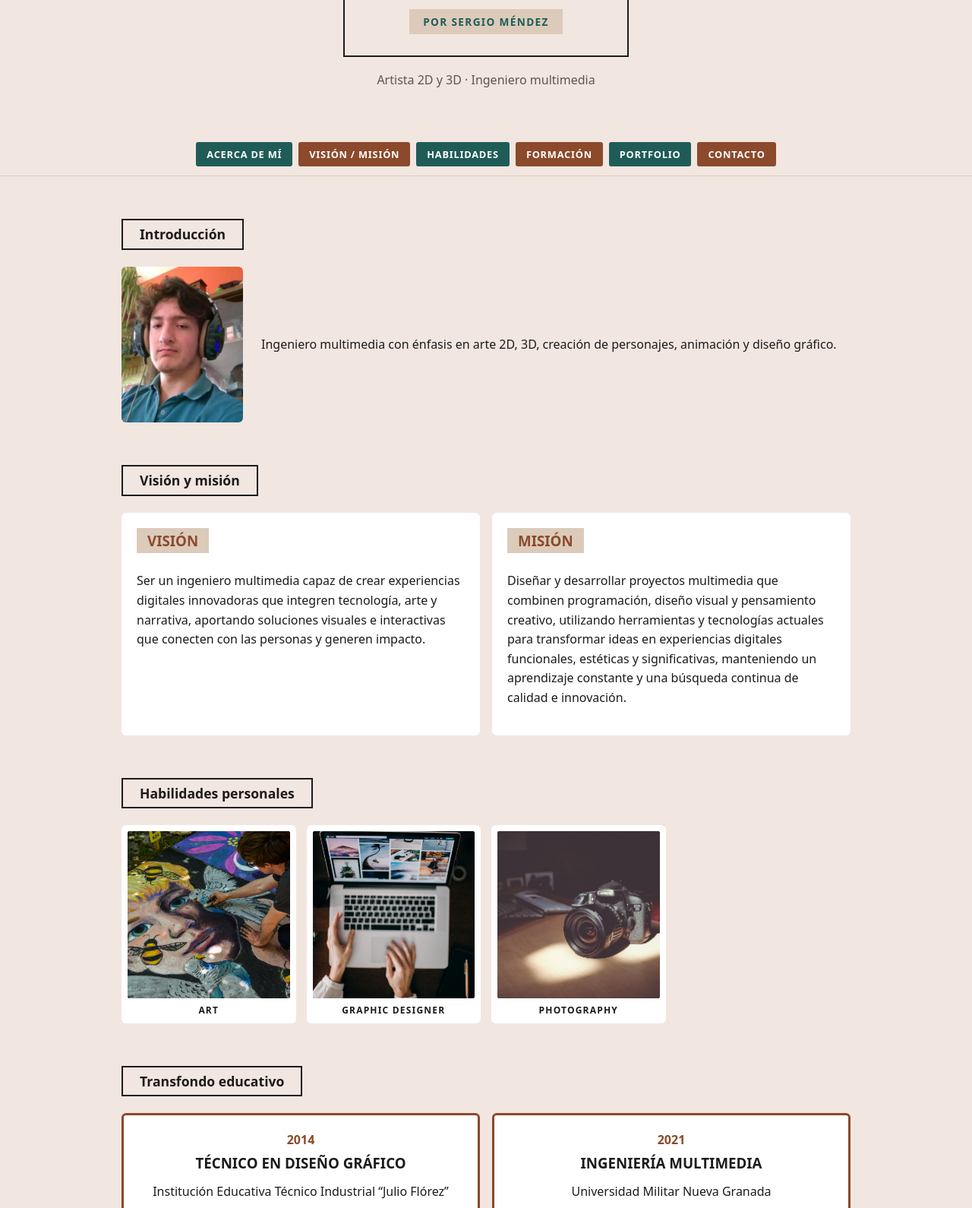
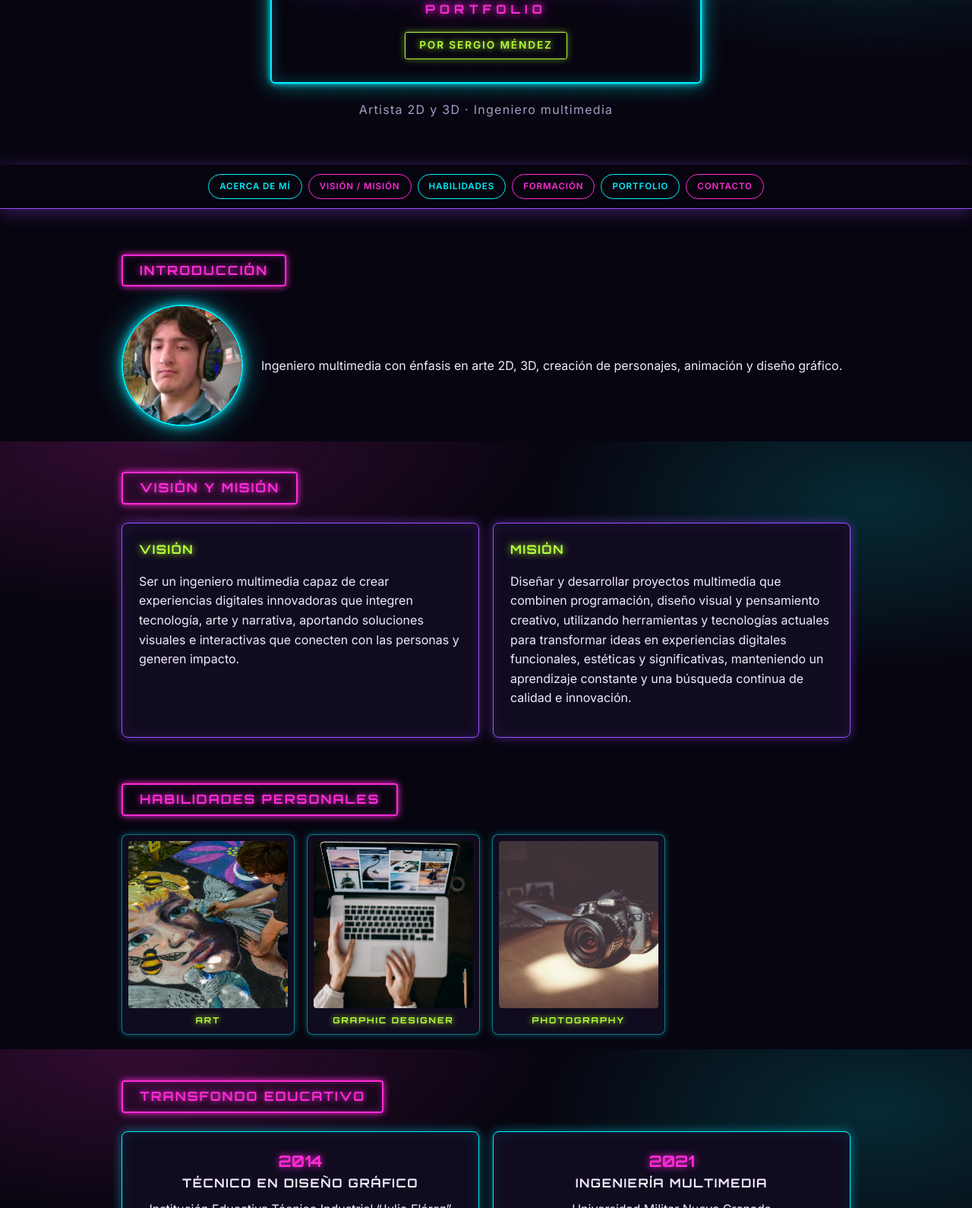
Before and after one commit to Chechochacon/Portafolio-SAM, a plain HTML site: page index.html in a window 1280 px wide. Shown: the part 219-1809 px from the top of the page at 76% size. Drawn offline with Linux system fonts and the light colour scheme.

Commit message:
Add files via upload

```diff
--- a/index.html
+++ b/index.html
@@ -5,47 +5,63 @@
 <meta name="viewport" content="width=device-width, initial-scale=1, viewport-fit=cover">
 <title>Sergio Méndez · Creative Portfolio</title>
 <meta name="description" content="Artista 2D y 3D, ingeniero multimedia. Diseño de personajes, fotografía, modelado 3D, diseño de marca y marketing.">
+<link rel="preconnect" href="https://fonts.googleapis.com"><link rel="preconnect" href="https://fonts.gstatic.com" crossorigin>
+<link href="https://fonts.googleapis.com/css2?family=Orbitron:wght@500;700;900&family=Inter:wght@400;600&display=swap" rel="stylesheet">
 <style>
-:root{--bg:#f2e6e1;--card:#ffffff;--sand:#dccbbb;--ink:#1c1b1a;--brown:#8b4a2b;--teal:#1f5c57;--muted:#5d554f}
-@media (prefers-color-scheme:dark){:root{--bg:#1b1715;--card:#26201d;--sand:#3a2f29;--ink:#f3e9e4;--brown:#e0996f;--teal:#6fc0b6;--muted:#b6aaa2}}
+:root{color-scheme:dark;--bg:#07050f;--card:#100b1f;--ink:#f1eaff;--muted:#a79bc7;--pink:#ff2bd6;--cyan:#00f0ff;--violet:#9d4dff;--lime:#b6ff3b}
 *{box-sizing:border-box}
 html{scroll-behavior:smooth}
-body{margin:0;background:var(--bg);color:var(--ink);font-family:system-ui,-apple-system,"Segoe UI",Roboto,sans-serif;line-height:1.6}
+body{margin:0;color:var(--ink);font-family:Inter,system-ui,-apple-system,"Segoe UI",sans-serif;line-height:1.6;
+background:radial-gradient(60% 40% at 15% 0%,rgba(255,43,214,.18),transparent 70%),radial-gradient(50% 40% at 90% 10%,rgba(0,240,255,.16),transparent 70%),var(--bg);background-attachment:fixed}
+body::before{content:"";position:fixed;inset:0;pointer-events:none;z-index:0;opacity:.35;
+background-image:linear-gradient(rgba(157,77,255,.18) 1px,transparent 1px),linear-gradient(90deg,rgba(157,77,255,.18) 1px,transparent 1px);background-size:44px 44px;
+-webkit-mask-image:linear-gradient(#000,transparent 70%);mask-image:linear-gradient(#000,transparent 70%)}
+header,nav,main,footer{position:relative;z-index:1}
 a{color:inherit}
-header{text-align:center;padding:72px 20px 40px}
-.frame{display:inline-block;border:2px solid var(--ink);padding:28px 48px;background:transparent}
-h1{margin:0;font-size:clamp(2rem,6vw,3.4rem);letter-spacing:.08em;font-weight:500}
-.sub{color:var(--brown);font-weight:700;letter-spacing:.2em;margin:.2em 0 .8em}
-.by{display:inline-block;background:var(--sand);color:var(--teal);font-weight:700;padding:6px 18px;font-size:.85rem;letter-spacing:.1em}
-.role{margin-top:18px;color:var(--muted)}
-nav{position:sticky;top:0;background:var(--bg);display:flex;flex-wrap:wrap;gap:8px;justify-content:center;padding:12px;border-bottom:1px solid var(--sand);z-index:5}
-nav a{text-decoration:none;font-size:.8rem;font-weight:700;letter-spacing:.06em;background:var(--teal);color:#fff;padding:6px 14px;border-radius:3px}
-nav a:nth-child(even){background:var(--brown)}
+header{text-align:center;padding:80px 20px 44px}
+.frame{display:inline-block;padding:30px 54px;border:2px solid var(--cyan);border-radius:6px;
+box-shadow:0 0 8px var(--cyan),0 0 28px rgba(0,240,255,.55),inset 0 0 18px rgba(0,240,255,.25)}
+h1{margin:0;font-family:Orbitron,Inter,sans-serif;font-weight:900;font-size:clamp(2.2rem,8vw,4rem);letter-spacing:.14em;color:#fff;
+text-shadow:0 0 6px #fff,0 0 14px var(--cyan),0 0 32px var(--cyan),0 0 60px var(--violet);animation:flicker 6s infinite}
+.sub{font-family:Orbitron,sans-serif;font-weight:700;letter-spacing:.38em;margin:.3em 0 1em;color:var(--pink);text-shadow:0 0 8px var(--pink),0 0 24px var(--pink)}
+.by{display:inline-block;color:var(--lime);font-weight:600;padding:6px 18px;font-size:.85rem;letter-spacing:.14em;border:1px solid var(--lime);border-radius:3px;text-shadow:0 0 8px var(--lime);box-shadow:0 0 10px rgba(182,255,59,.45)}
+.role{margin-top:22px;color:var(--muted);letter-spacing:.08em}
+nav{position:sticky;top:0;background:rgba(7,5,15,.82);-webkit-backdrop-filter:blur(8px);backdrop-filter:blur(8px);display:flex;flex-wrap:wrap;gap:8px;justify-content:center;padding:12px;border-bottom:1px solid var(--violet);box-shadow:0 4px 24px rgba(157,77,255,.35);z-index:5}
+nav a{text-decoration:none;font-size:.72rem;font-weight:600;letter-spacing:.08em;color:var(--cyan);padding:6px 14px;border:1px solid var(--cyan);border-radius:999px;transition:.2s}
+nav a:nth-child(even){color:var(--pink);border-color:var(--pink)}
+nav a:hover{background:var(--cyan);color:#07050f;box-shadow:0 0 18px var(--cyan)}
+nav a:nth-child(even):hover{background:var(--pink);box-shadow:0 0 18px var(--pink)}
 main{max-width:1000px;margin:0 auto;padding:0 20px 60px}
-section{padding-top:56px}
-h2{display:inline-block;border:2px solid var(--ink);padding:4px 22px;font-size:1.1rem;margin:0 0 22px;background:var(--bg)}
+section{padding-top:60px}
+h2{display:inline-block;font-family:Orbitron,sans-serif;font-size:1.05rem;letter-spacing:.12em;text-transform:uppercase;margin:0 0 24px;padding:6px 22px;color:var(--pink);border:2px solid var(--pink);border-radius:4px;text-shadow:0 0 8px var(--pink);box-shadow:0 0 10px var(--pink),inset 0 0 10px rgba(255,43,214,.3)}
+h3{font-family:Orbitron,sans-serif;letter-spacing:.1em;color:var(--cyan);text-shadow:0 0 10px var(--cyan);font-size:1rem}
 .about{display:grid;grid-template-columns:160px 1fr;gap:24px;align-items:center}
-.about img{width:160px;border-radius:6px;display:block}
-.two{display:grid;grid-template-columns:repeat(auto-fit,minmax(280px,1fr));gap:16px}
-.box{background:var(--card);padding:20px;border-radius:6px}
-.box h3{margin:0 0 8px;color:var(--brown);background:var(--sand);display:inline-block;padding:2px 14px}
-.edu{display:grid;grid-template-columns:repeat(auto-fit,minmax(260px,1fr));gap:16px}
-.edu .box{border:3px solid var(--brown);text-align:center}
-.edu b{color:var(--brown)}
-.gallery{display:grid;grid-template-columns:repeat(auto-fill,minmax(220px,1fr));gap:14px}
-.gallery figure{margin:0;background:var(--card);padding:8px;border-radius:6px}
-.gallery img,.gallery video{width:100%;height:220px;object-fit:cover;display:block;border-radius:3px;cursor:zoom-in;background:#000}
+.about img{width:160px;border-radius:50%;aspect-ratio:1;object-fit:cover;display:block;border:2px solid var(--cyan);box-shadow:0 0 14px var(--cyan),0 0 40px rgba(0,240,255,.4)}
+.two,.edu{display:grid;grid-template-columns:repeat(auto-fit,minmax(280px,1fr));gap:18px}
+.box{background:var(--card);padding:22px;border-radius:8px;border:1px solid var(--violet);box-shadow:0 0 14px rgba(157,77,255,.45),inset 0 0 20px rgba(157,77,255,.12)}
+.box h3{margin:0 0 8px;color:var(--lime);text-shadow:0 0 10px var(--lime)}
+.edu .box{text-align:center;border-color:var(--cyan);box-shadow:0 0 14px rgba(0,240,255,.45),inset 0 0 20px rgba(0,240,255,.1)}
+.edu b{font-family:Orbitron,sans-serif;color:var(--pink);text-shadow:0 0 10px var(--pink);font-size:1.3rem}
+.gallery{display:grid;grid-template-columns:repeat(auto-fill,minmax(220px,1fr));gap:16px}
+.gallery figure{margin:0;background:var(--card);padding:8px;border-radius:8px;border:1px solid rgba(0,240,255,.5);box-shadow:0 0 10px rgba(0,240,255,.3);transition:.25s}
+.gallery figure:hover{transform:translateY(-4px) scale(1.02);border-color:var(--pink);box-shadow:0 0 12px var(--pink),0 0 34px rgba(255,43,214,.55)}
+.gallery img,.gallery video{width:100%;height:220px;object-fit:cover;display:block;border-radius:4px;cursor:zoom-in;background:#000}
 .gallery video{cursor:default}
 .logos img{object-fit:contain;background:#fff}
-.skills figcaption{text-align:center;font-weight:700;font-size:.75rem;letter-spacing:.1em;padding-top:6px}
-#lb{position:fixed;inset:0;background:rgba(0,0,0,.88);display:none;align-items:center;justify-content:center;padding:20px;z-index:20;cursor:zoom-out}
-#lb img{max-width:100%;max-height:100%;border-radius:4px}
-footer{text-align:center;padding:50px 20px 70px;background:var(--card)}
-footer h2{margin-bottom:10px}
-.cta{font-size:1.4rem;font-style:italic;font-weight:800;margin:0}
-.links{display:flex;gap:10px;flex-wrap:wrap;justify-content:center;margin-top:18px}
-.links a{background:var(--brown);color:#fff;padding:8px 18px;border-radius:3px;text-decoration:none;font-weight:700;font-size:.9rem}
-@media(max-width:560px){.about{grid-template-columns:1fr;text-align:center}.about img{margin:auto}.frame{padding:20px}}
+.skills figcaption{text-align:center;font-family:Orbitron,sans-serif;font-weight:700;font-size:.7rem;letter-spacing:.18em;padding-top:8px;color:var(--lime);text-shadow:0 0 8px var(--lime)}
+#lb{position:fixed;inset:0;background:rgba(4,2,10,.94);display:none;align-items:center;justify-content:center;padding:20px;z-index:20;cursor:zoom-out}
+#lb img{max-width:100%;max-height:100%;border-radius:6px;border:2px solid var(--cyan);box-shadow:0 0 30px var(--cyan)}
+footer{text-align:center;padding:56px 20px 80px;border-top:1px solid var(--pink);box-shadow:0 -6px 30px rgba(255,43,214,.3);background:rgba(16,11,31,.85)}
+footer h2{margin-bottom:12px}
+.cta{font-family:Orbitron,sans-serif;font-size:1.5rem;font-weight:700;margin:0;color:#fff;text-shadow:0 0 6px #fff,0 0 18px var(--violet),0 0 36px var(--pink)}
+.links{display:flex;gap:12px;flex-wrap:wrap;justify-content:center;margin-top:22px}
+.links a{color:var(--cyan);padding:9px 22px;border:2px solid var(--cyan);border-radius:4px;text-decoration:none;font-weight:600;box-shadow:0 0 10px var(--cyan),inset 0 0 10px rgba(0,240,255,.25);text-shadow:0 0 8px var(--cyan);transition:.2s}
+.links a:last-child{color:var(--pink);border-color:var(--pink);box-shadow:0 0 10px var(--pink),inset 0 0 10px rgba(255,43,214,.25);text-shadow:0 0 8px var(--pink)}
+.links a:hover{background:var(--cyan);color:#07050f;text-shadow:none}
+.links a:last-child:hover{background:var(--pink)}
+@keyframes flicker{0%,18%,22%,62%,64%,100%{opacity:1}20%,63%{opacity:.78}}
+@media(prefers-reduced-motion:reduce){h1{animation:none}html{scroll-behavior:auto}.gallery figure{transition:none}}
+@media(max-width:560px){.about{grid-template-columns:1fr;text-align:center}.about img{margin:auto}.frame{padding:22px 24px}}
 </style>
 </head>
 <body>
@@ -90,8 +106,8 @@ footer h2{margin-bottom:10px}
   <section id="edu">
     <h2>Transfondo educativo</h2>
     <div class="edu">
-      <div class="box"><b>2014</b><h3 style="background:none;display:block;color:var(--ink)">TÉCNICO EN DISEÑO GRÁFICO</h3>Institución Educativa Técnico Industrial “Julio Flórez”</div>
-      <div class="box"><b>2021</b><h3 style="background:none;display:block;color:var(--ink)">INGENIERÍA MULTIMEDIA</h3>Universidad Militar Nueva Granada</div>
+      <div class="box"><b>2014</b><h3 style="display:block;color:var(--ink);text-shadow:none">TÉCNICO EN DISEÑO GRÁFICO</h3>Institución Educativa Técnico Industrial “Julio Flórez”</div>
+      <div class="box"><b>2021</b><h3 style="display:block;color:var(--ink);text-shadow:none">INGENIERÍA MULTIMEDIA</h3>Universidad Militar Nueva Granada</div>
     </div>
   </section>
 
@@ -145,8 +161,8 @@ footer h2{margin-bottom:10px}
   <p class="cta">Let’s work together</p>
   <p>Espero poder ser parte de este increíble grupo y aportar con mis habilidades.</p>
   <div class="links">
-    <a href="mailto: sealmenbu955872@gmail.com">Email</a>
-    <a href="https://www.linkedin.com/in/sergio-alberto-mendez-burgos-591150385?utm_source=share_via&utm_content=profile&utm_medium=member_android">LinkedIn</a>
+    <a href="mailto:sealmenbu955872@gmail.com">Email</a>
+    <a target="_blank" rel="noopener" href="https://www.linkedin.com/in/sergio-alberto-mendez-burgos-591150385">LinkedIn</a>
   </div>
 </footer>
 
```
